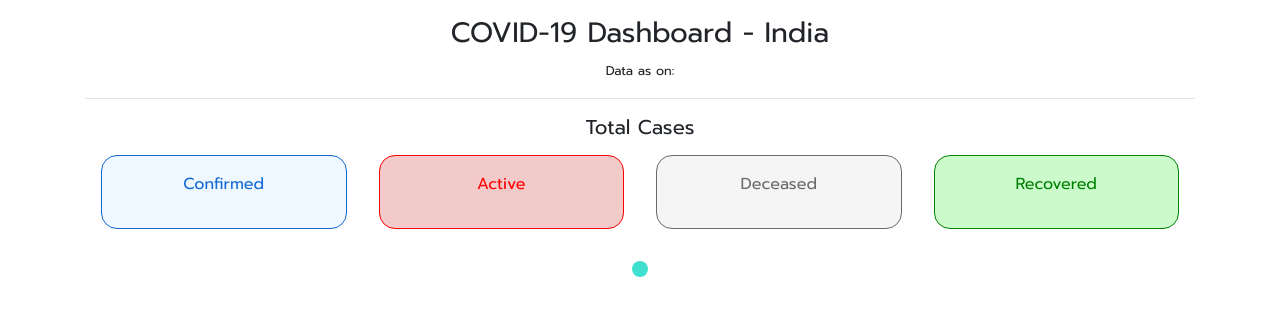
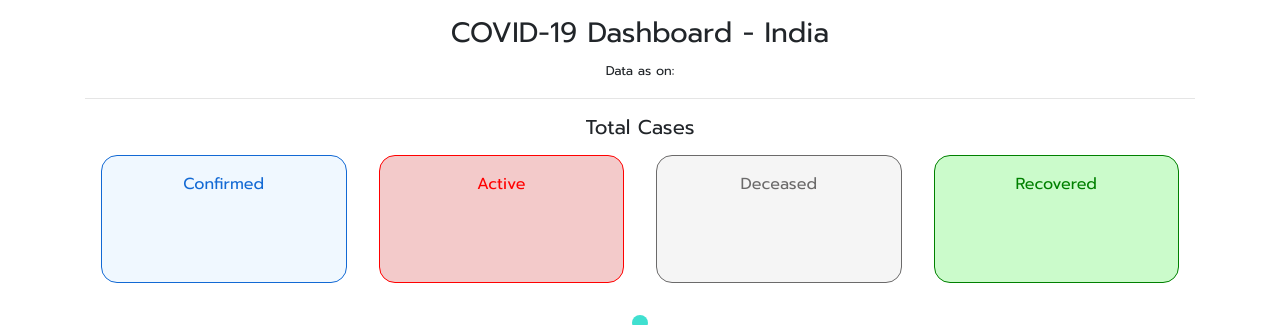
Before and after one commit to Ram-95/covid-19_india_data, a Flask app: page / in a window 1280 px wide. Shown: the top 325 px of the page. Run offline with Flask 2, Linux system fonts and the light colour scheme; some libraries are stand-ins or nearby versions; some web fonts are replaced.

Commit message:
UI Changes

```diff
--- a/static/styles.css
+++ b/static/styles.css
@@ -104,6 +104,7 @@
     border-radius: 1rem;
     width: 100%;
     text-align: center;
+    height: 8rem;
 }
 
 .confirmed_24 {
```
